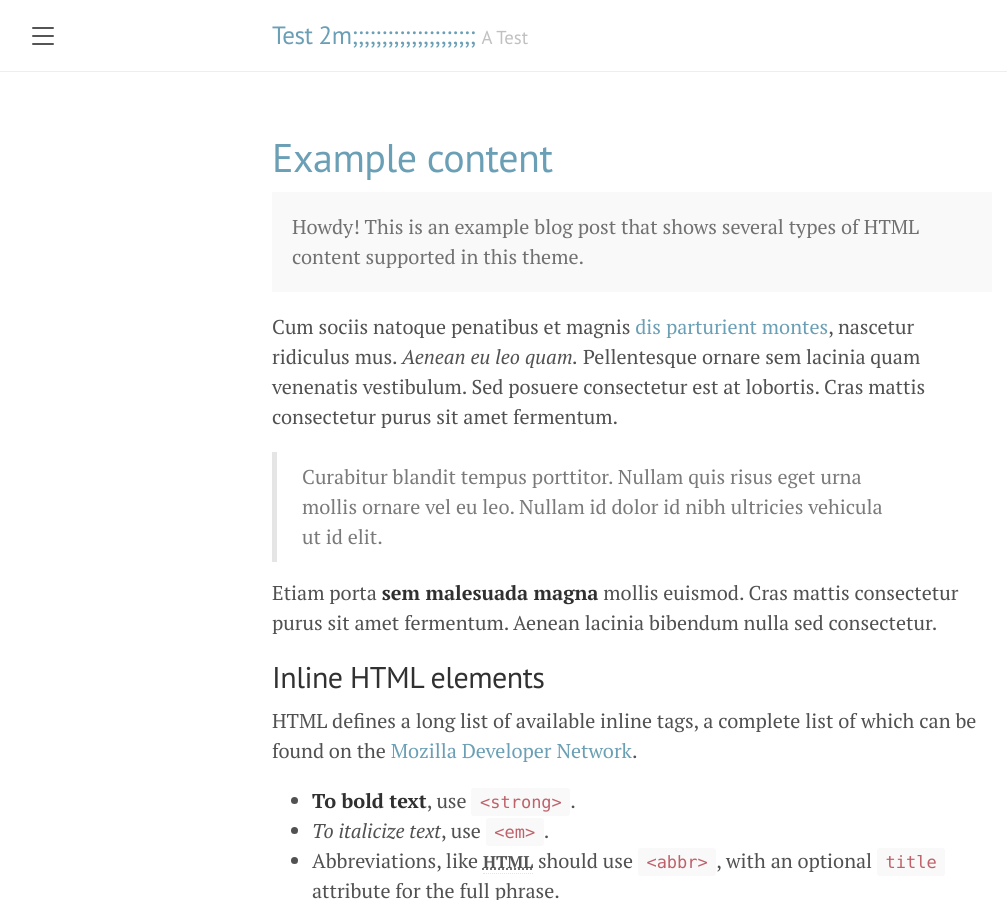
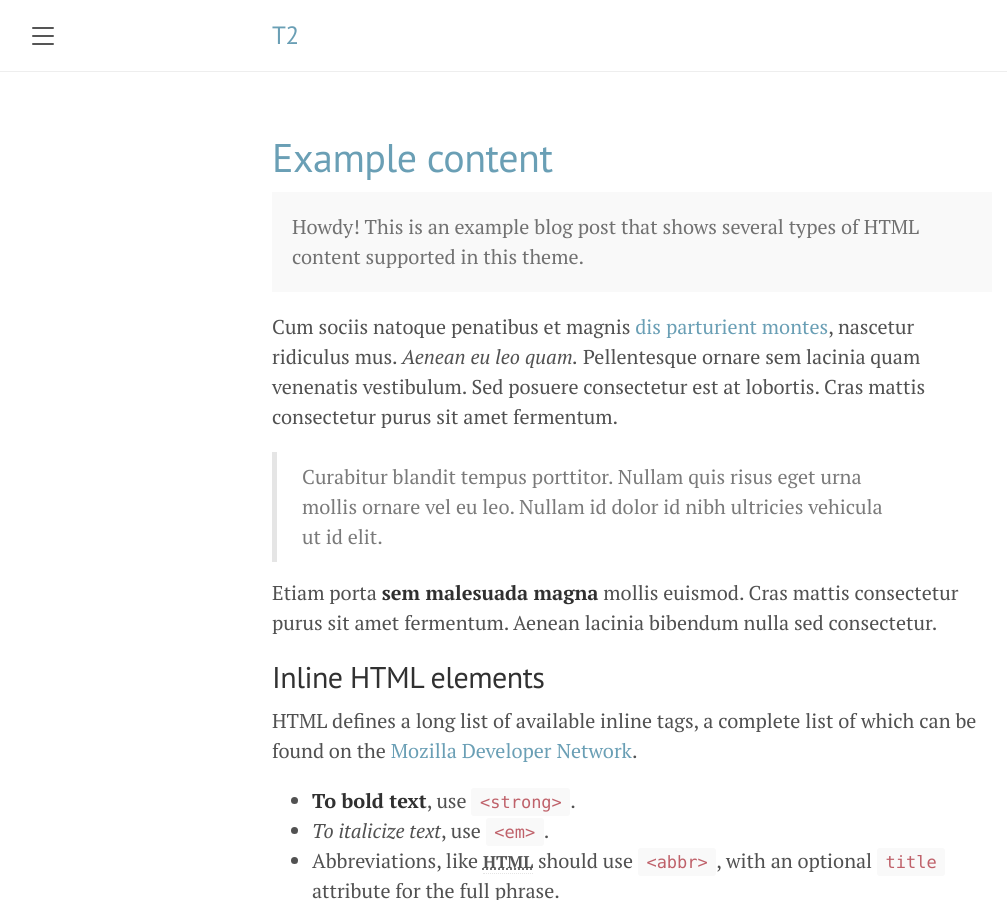
Before and after one commit to UMproj/T2, a Jekyll site: the page built from index.html, in a window 1280 px wide and 900 px high. Shown: the whole window, without its empty margins (8-1015 px from the left). Built offline with Jekyll 4.4.1, drawn with Linux system fonts in a browser that asks for light colours; the list of posts is cut into pages by our own code.

Commit message:
Update _config.yml

```diff
--- a/_config.yml
+++ b/_config.yml
@@ -1,7 +1,7 @@
 # Setup
-title:               'Test 2m;;;;;;;;;;;;;;;;;;;;;'
-tagline:             'A Test'
-description:         "A master's research project, supervised by."
+title:
+tagline:
+description:         "A master's research project supervised by Nico Nava."
 url:                  https://umproj.github.io/T2
 baseurl:             ''
 paginate:            4
```
